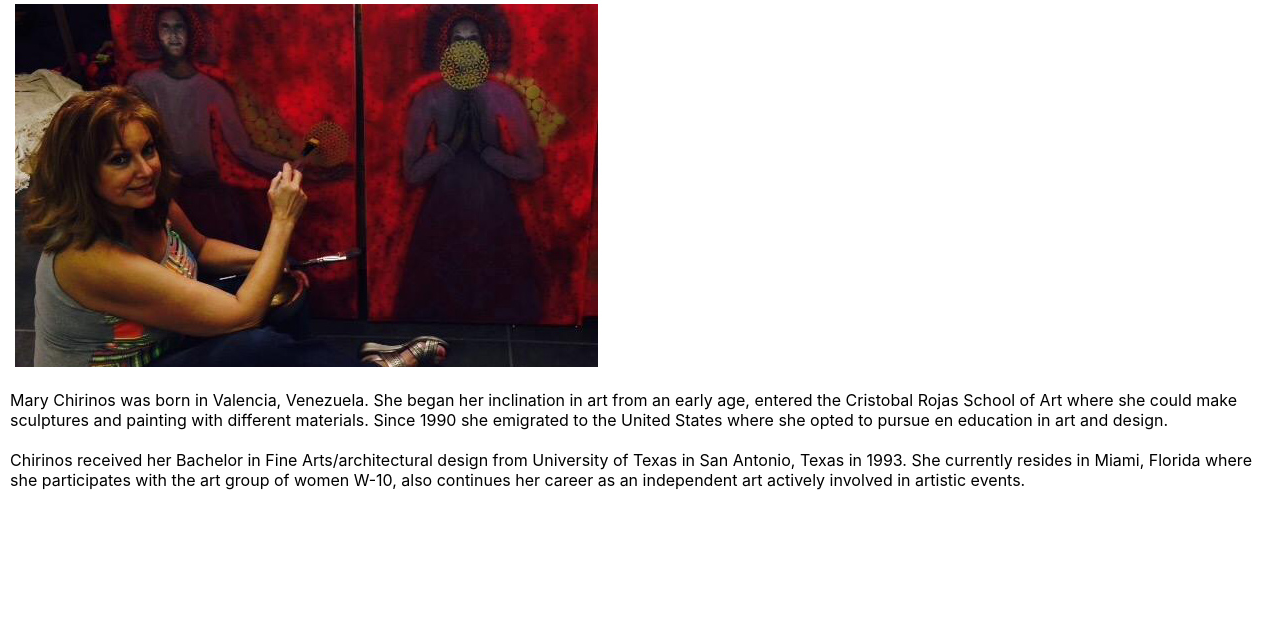
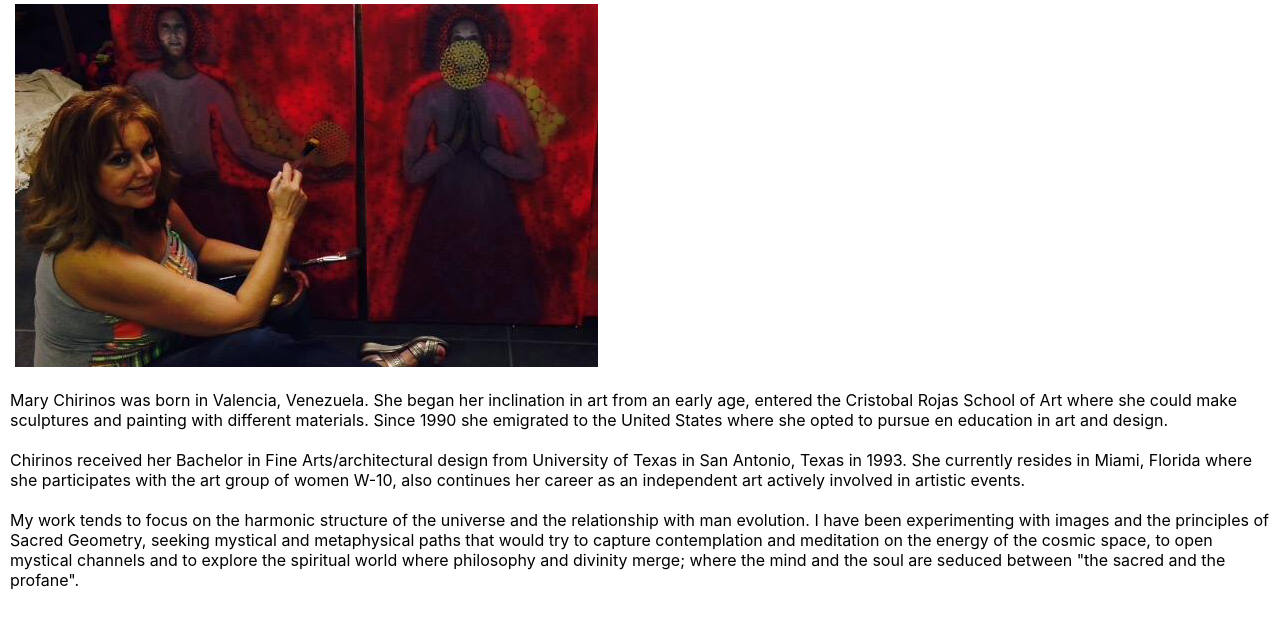
Before and after one commit to eagonzalez1/art-collector, a Django app: page /about/ in a window 1280 px wide. Shown: the part 114-743 px from the top of the page. Run offline with Django 4.2, Linux system fonts and the light colour scheme.

Commit message:
add to about me

```diff
--- a/main_app/templates/about.html
+++ b/main_app/templates/about.html
@@ -13,6 +13,8 @@
   Mary Chirinos was born in Valencia, Venezuela. She began her inclination in art from an early age, entered the Cristobal Rojas School of Art where she could make sculptures and painting with different materials. Since 1990 she emigrated to the United States where she opted to pursue en education in art and design.
 </br></br>
   Chirinos received her Bachelor in Fine Arts/architectural design from University of Texas in San Antonio, Texas in 1993. She currently resides in Miami, Florida where she participates with the art group of women W-10, also continues her career as an independent art actively involved in artistic events.
+</br></br>
+  My work tends to focus on the harmonic structure of the universe and the relationship with man evolution. I have been experimenting with images and the principles of Sacred Geometry, seeking mystical and metaphysical paths that would try to capture contemplation and meditation on the energy of the cosmic space, to open mystical channels and to explore the spiritual world where philosophy and divinity merge; where the mind and the soul are seduced between "the sacred and the profane".
 </p>
 
 {% endblock %}
```
Also changed, not shown: README.md, main_app/static/images/app-screen-shot.png (added).
